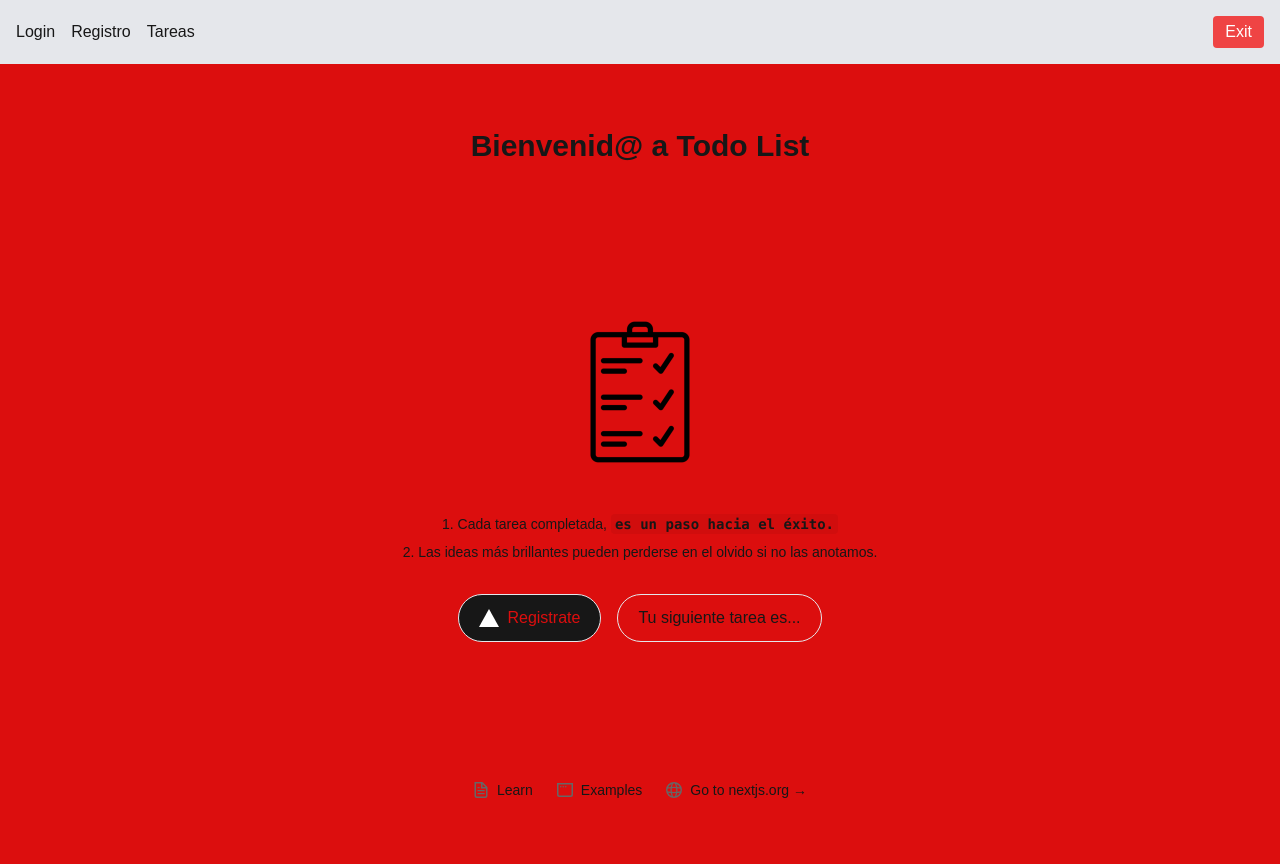
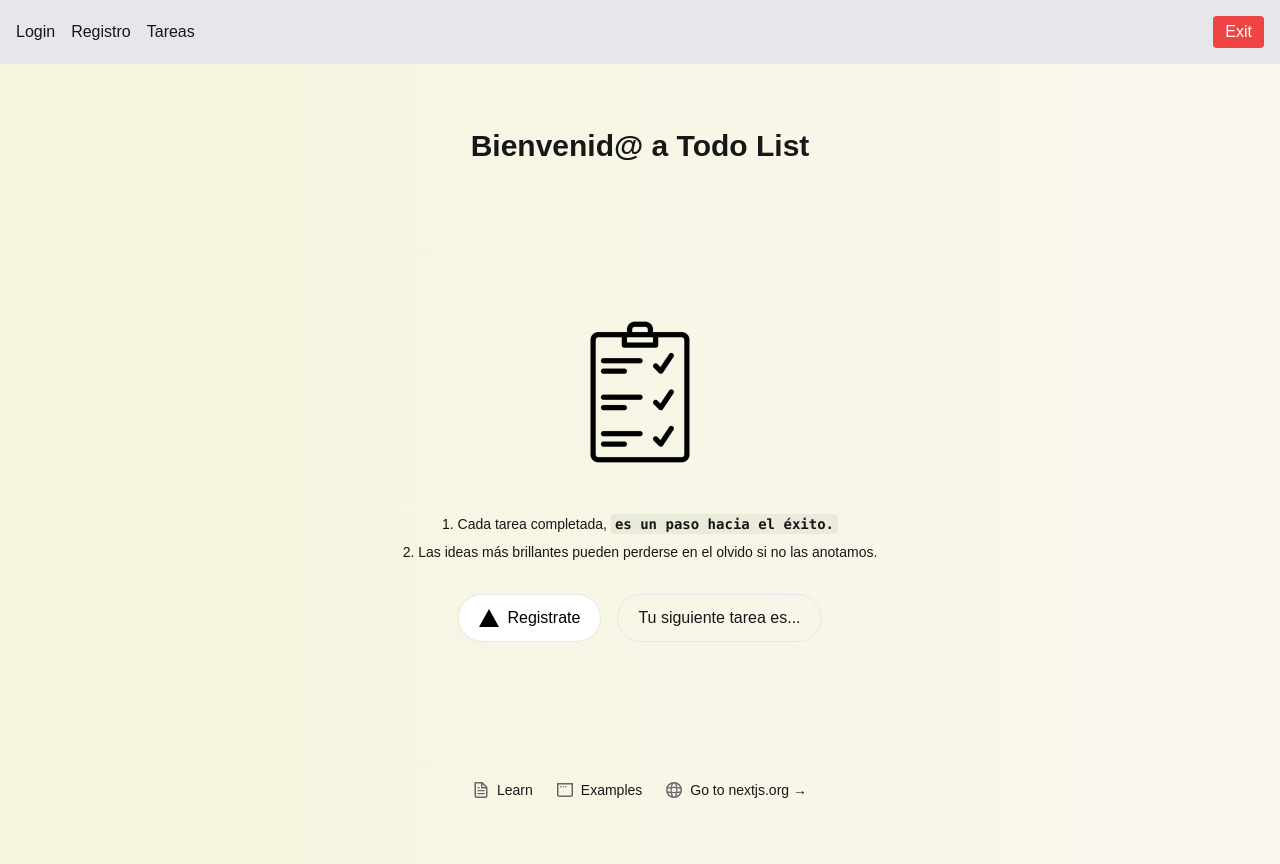
Before and after one commit to JuandeDiosJC/EP-TL-SPA, a Next.js app in the folder frontend/: page / in a window 1280 px wide. Built offline with nearby package versions, Linux system fonts and the light colour scheme.

Commit message:
Diseno Inicio

```diff
--- a/frontend/src/app/page.js
+++ b/frontend/src/app/page.js
@@ -2,18 +2,19 @@ import Image from "next/image";
 
 export default function Home() {
   return (
-    <div className="min-h-screen grid grid-rows-[auto_1fr_auto] gap-8 p-4 sm:p-8 md:p-16 font-[family-name:var(--font-geist-sans)]">
-      {/* Header (opcional) */}
+    <div className="min-h-screen grid grid-rows-[auto_1fr_auto] gap-8 p-4 sm:p-8 md:p-16 bg-gradient-to-r from-[#f5f5dc] to-[#faf7f0] font-[family-name:var(--font-geist-sans)]">
+      {/* Header */}
       <header className="w-full text-center">
         <h1 className="text-3xl font-bold">Bienvenid@ a Todo List</h1>
       </header>
 
       <main className="flex flex-col items-center justify-center gap-8">
         <div className="w-full max-w-xl flex flex-col gap-8 items-center text-center">
+          {/* Imagen centrada */}
           <Image
-            className="dark:invert mx-auto"
+            className="mx-auto"
             src="/lmagelog.png"
-            alt="Next.js logo"
+            alt="Logo"
             width={180}
             height={40}
             priority
@@ -21,7 +22,7 @@ export default function Home() {
           <ol className="list-inside list-decimal text-sm font-[family-name:var(--font-geist-mono)]">
             <li className="mb-2">
               Cada tarea completada,{" "}
-              <code className="bg-black/5 dark:bg-white/6 px-1 py-0.5 rounded font-semibold">
+              <code className="bg-black/5 px-1 py-0.5 rounded font-semibold">
                 es un paso hacia el éxito.
               </code>
             </li>
@@ -32,13 +33,13 @@ export default function Home() {
 
           <div className="flex flex-col sm:flex-row items-center justify-center gap-4">
             <a
-              className="rounded-full border transition-colors flex items-center justify-center bg-foreground text-background gap-2 hover:bg-[#383838] dark:hover:bg-[#ccc] text-sm sm:text-base h-10 sm:h-12 px-4 sm:px-5"
+              className="rounded-full border transition-colors flex items-center justify-center bg-white text-black gap-2 hover:bg-gray-200 text-sm sm:text-base h-10 sm:h-12 px-4 sm:px-5"
               href="https://vercel.com/new?utm_source=create-next-app&utm_medium=appdir-template-tw&utm_campaign=create-next-app"
               target="_blank"
               rel="noopener noreferrer"
             >
               <Image
-                className="dark:invert"
+                className="invert"
                 src="/vercel.svg"
                 alt="Vercel logomark"
                 width={20}
@@ -47,7 +48,7 @@ export default function Home() {
               Registrate
             </a>
             <a
-              className="rounded-full border border-black/8 dark:border-white/15 transition-colors flex items-center justify-center hover:bg-[#f2f2f2] dark:hover:bg-[#1a1a1a] hover:border-transparent text-sm sm:text-base h-10 sm:h-12 px-4 sm:px-5 sm:min-w-[180px]"
+              className="rounded-full border transition-colors flex items-center justify-center hover:bg-gray-200 text-sm sm:text-base h-10 sm:h-12 px-4 sm:px-5 sm:min-w-[180px]"
               href="https://nextjs.org/docs?utm_source=create-next-app&utm_medium=appdir-template-tw&utm_campaign=create-next-app"
               target="_blank"
               rel="noopener noreferrer"
```
